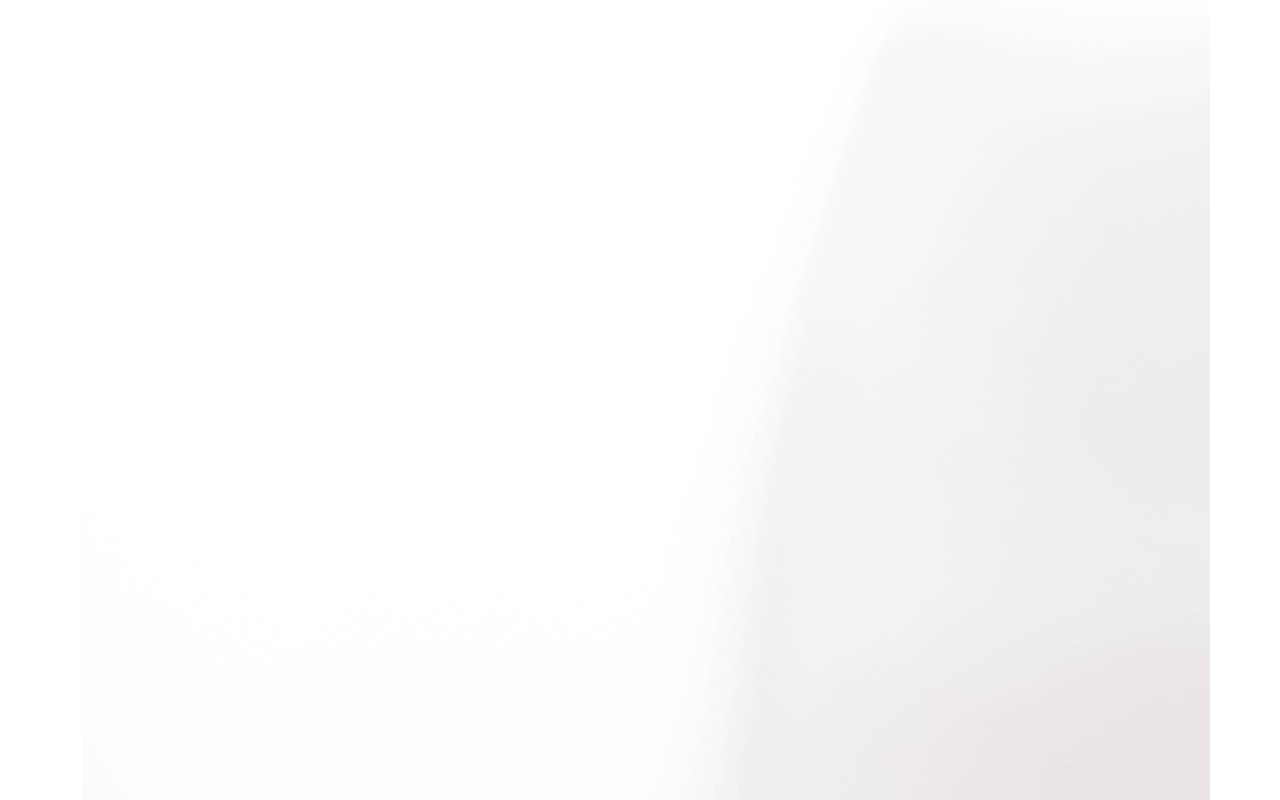
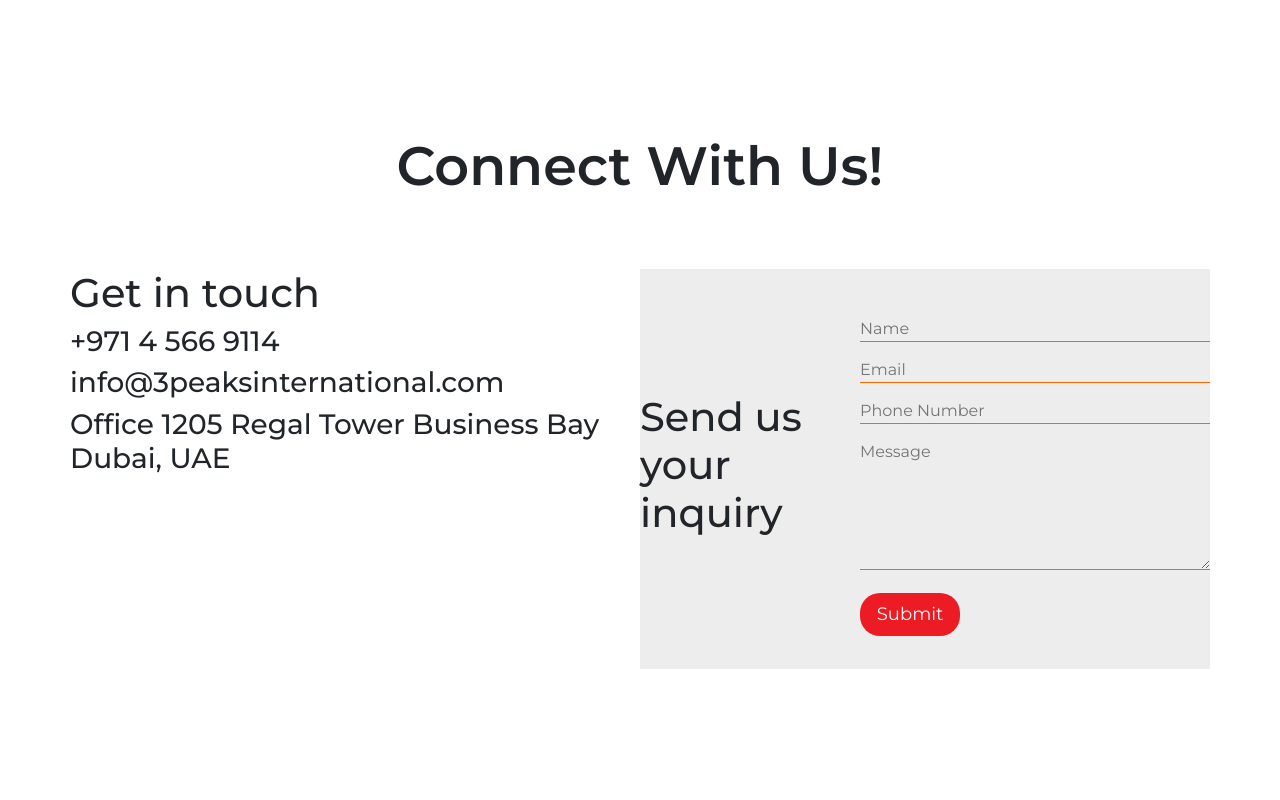
Before and after one commit to zayaan03/3peaks, a plain HTML site: page 3peaks website/index.html in a window 1280 px wide. Shown: the part 3280-4080 px from the top of the page. After the commit the page ends 4049 px from the top, so only its background shows below. Drawn offline with nearby package versions, Linux system fonts and the light colour scheme.

Commit message:
Update style.css

```diff
--- a/3peaks website/style.css
+++ b/3peaks website/style.css
@@ -430,20 +430,34 @@ a.active {
 
 #carouselExampleControls{
     /* background: #000; */
-    color: #fff;
+    /* color: #fff; */
 }
 
 .item {
-    width: 370px;
+    width: 320px;
     height: 300px;
 }
-.product {
+
+
+.item-second, .item-third {
+    width: 320px;
+    height: 300px;
+}
+.item-second {
+    border: 9px solid #ed1b23;
+}
+
+.item-third {
+    border: 9px solid #c1272d;
+}
+.product, .contact{
     margin: 100px 70px;
 }
-.product h1 {
+.product h1, .contact-heading {
     font-size: 54px;
     font-weight: 600;
     text-align: center;
+    text-transform: capitalize;
 
 }
 
@@ -451,9 +465,82 @@ a.active {
     border: 9px solid #ff6600;
 }
 
-.item:hover {
+.item:hover, .item-second:hover, .item-third:hover{
     border: none;
-    /* transform: scale3d(); */
-    transition: 3s ease-in;
+
+    /* transition: 3s ease-in; */
+    /* filter: drop-shadow(50px); */
+}
+.content {
+    width: 50%;
+    height: 400px;
+}
+
+.form-container {
+    width: 50%;
+    height: 400px;
+    justify-content: flex-start;
+    background-color: #eeeded;
+    display: flex;
+    align-items: center;
+    justify-content: center;
+}
+#item-1 h1{
+    color: #000;
+    font-size: 30px;
+    /* text-align: center; */
+    font-weight: 600;
+    margin-top: 20px;
+    cursor:default;
 
 }
+
+#carouselExampleControls {
+    margin-top: 50px;
+}
+
+.product {
+    height: 100vh;
+}
+
+.main-container {
+    display: flex;
+    justify-content: space-around;
+    align-items: center;
+    margin-top: 70px;
+}
+
+input , textarea{
+    width: 350px;
+    border: none;
+    border-bottom: 1px solid #ff6600;
+
+}
+
+input:focus, textarea:focus {
+    outline: none;
+}
+
+textarea {
+    height: 130px;
+    resize: none;
+}
+
+#info-submit {
+    width: 100px;
+    background-color: #ed1b23;
+    color: #fff;
+    border-radius: 20px;
+    font-size: 18px;
+    padding: 8px 10px;
+    border: none;
+}
+
+#info-submit:hover {
+    background-color: #000;
+    transition: 0.2s ease-in-out;
+}
+
+input, textarea{
+    background-color: transparent;
+}
```
